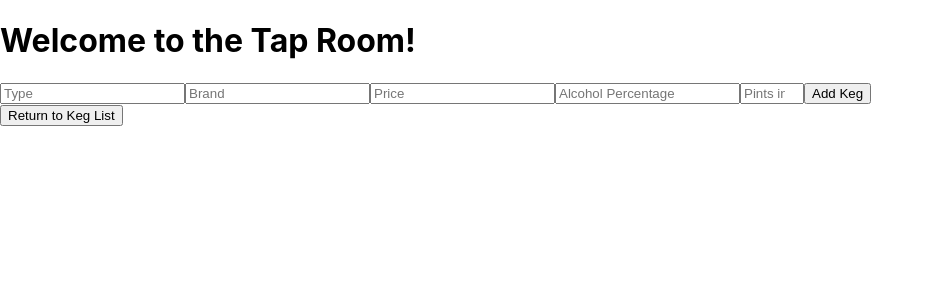
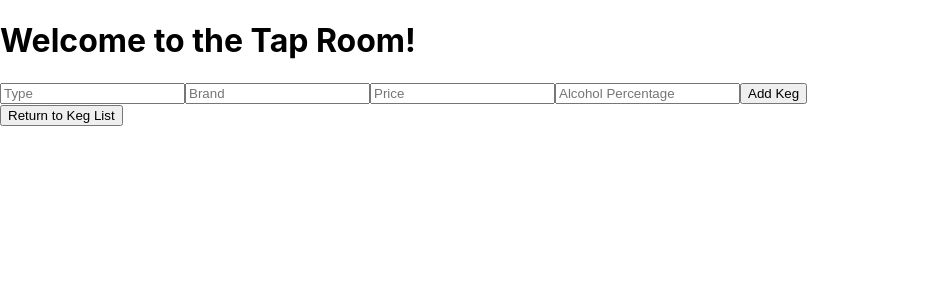
Before and after one commit to levi-kohler/tap-room, a React (Create React App) app: page / in a window 1280 px wide. Both pictures are taken after a click on the button "Add Keg". Shown: the top 300 px of the page, without its empty margins (0-934 px from the left). Built offline with nearby package versions, Linux system fonts and the light colour scheme.

Commit message:
delete input where user input pints left, that is now in the NewKegForm component and autofille when new keg is added

```diff
--- a/src/components/ReusableForm.js
+++ b/src/components/ReusableForm.js
@@ -23,12 +23,6 @@ function ReusableForm(props) {
           name='alcoholContent'
           placeholder='Alcohol Percentage'
           max={15} />
-          <input
-          type='number'
-          name='pintsLeft'
-          placeholder='Pints in Keg'
-          min={124}
-          max={124} />
         <button type='submit'>{props.buttonText}</button>
       </form>
     </React.Fragment>
```
